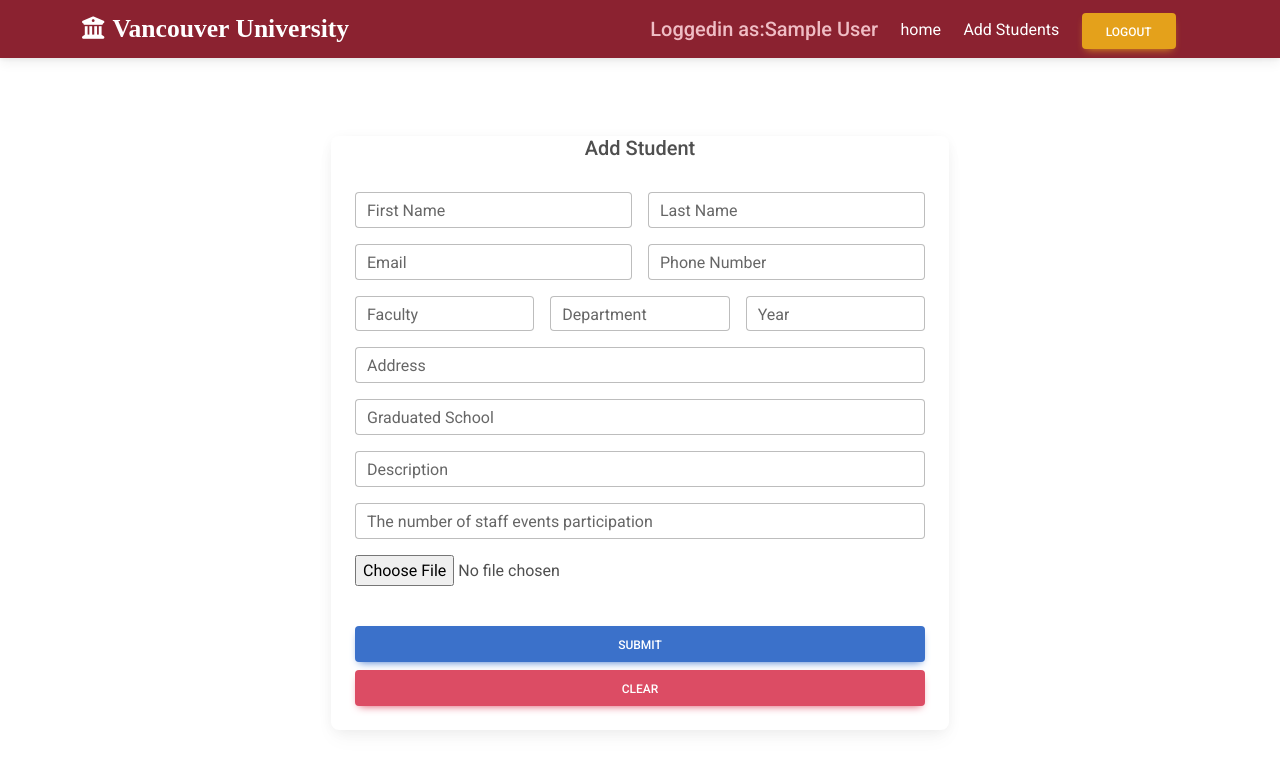
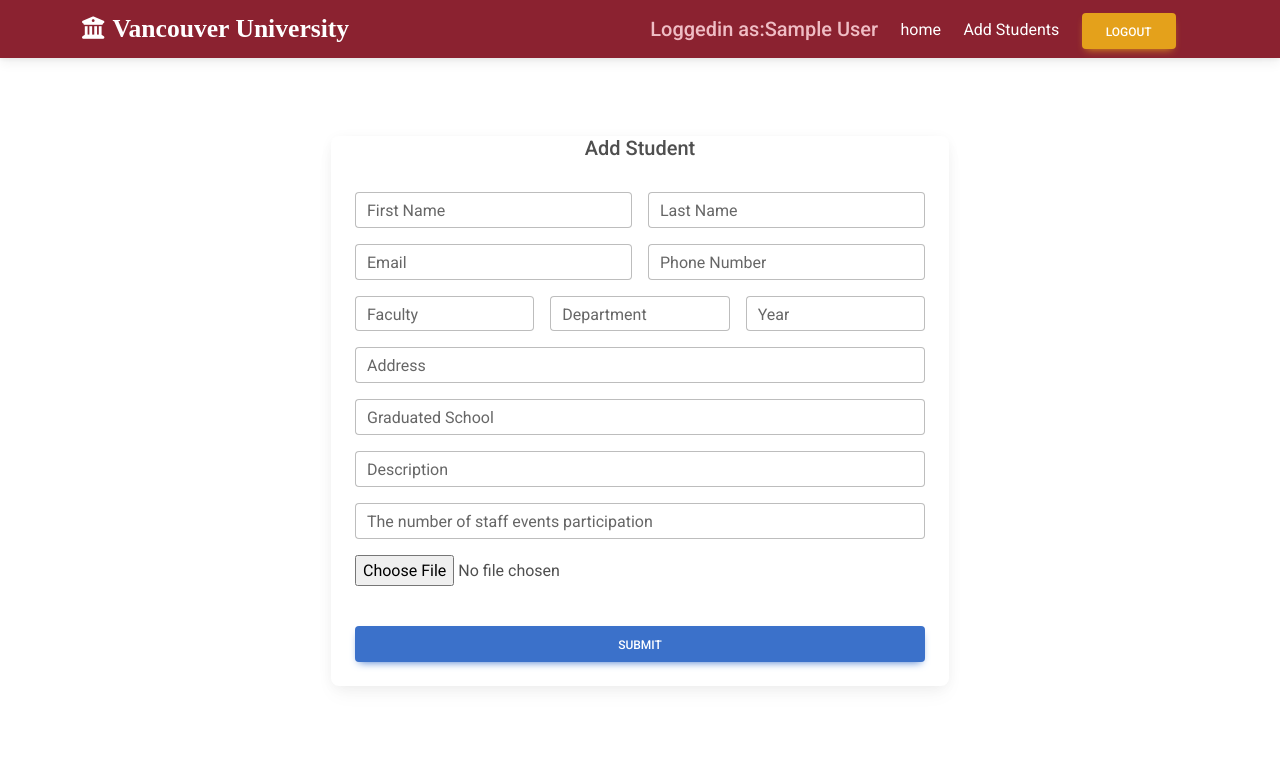
Before and after one commit to MachikaYamauchi/Students_Management_App, a React (Create React App) app in the folder client/: page /addStudent in a window 1280 px wide. Shown: the top 770 px of the page. Built offline with nearby package versions, Linux system fonts and the light colour scheme; sample sign-in values are in the browser's storage.

Commit message:
fix some issues

```diff
--- a/client/src/App.js
+++ b/client/src/App.js
@@ -22,6 +22,7 @@ function App() {
 
   useEffect(() => {
     dispatch(setUser(user)) // keep the user loggedin even though refresh the screen
+    // eslint-disable-next-line react-hooks/exhaustive-deps
   }, []);
 
   return (
--- a/client/src/components/StudentsList.js
+++ b/client/src/components/StudentsList.js
@@ -23,8 +23,9 @@ const StudentsList = ({_id, imageFile, firstName, lastName, email, faculty, depa
           <div className="d-flex align-items-center">
             <img
               src={imageFile}
-              style={{ width: "45px", height: "45px" }}
+              style={{ width: "45px", height: "45px", objectFit:"cover" }}
               className="rounded-circle"
+              alt={_id}
             />
             <div className="ms-3">
               <p className="fw-bold mb-1">{name}</p>
--- a/client/src/pages/AddEditStudent.js
+++ b/client/src/pages/AddEditStudent.js
@@ -52,6 +52,8 @@ const AddEditStudent = () => {
       const singleStudent = students.find(student => student._id === id);
       setStudentData({...singleStudent})
     }
+    // eslint-disable-next-line
+    // eslint-disable-next-line react-hooks/exhaustive-deps
   }, [id])
 
   useEffect(() => {
@@ -86,25 +88,25 @@ const AddEditStudent = () => {
       } else {
         dispatch(updateStudent({id, newStudentdata, toast, navigate}))
       }
-      handleClear();
+      // handleClear();
     }
   };
 
-  const handleClear = () => {
-    setStudentData({
-      firstName: "",
-      lastName: "",
-      email: "",
-      phoneNumber: "",
-      faculty:"",
-      department:"",
-      year: "",
-      address: "",
-      graduatedSchool: "",
-      description: "",
-      participationNumber:""
-    });
-  };
+  // const handleClear = () => {
+  //   setStudentData({
+  //     firstName: "",
+  //     lastName: "",
+  //     email: "",
+  //     phoneNumber: "",
+  //     faculty:"",
+  //     department:"",
+  //     year: "",
+  //     address: "",
+  //     graduatedSchool: "",
+  //     description: "",
+  //     participationNumber:""
+  //   });
+  // };
 
   return (
     <div
@@ -290,14 +292,14 @@ const AddEditStudent = () => {
               <MDBBtn style={{ width: "100%" }}>
                 {id ? "Update" : "Submit"}
               </MDBBtn>
-              <MDBBtn
+              {/* <MDBBtn
                 style={{ width: "100%" }}
                 className="mt-2"
                 color="danger"
                 onClick={handleClear}
               >
                 Clear
-              </MDBBtn>
+              </MDBBtn> */}
             </div>
           </MDBValidation>
         </MDBCardBody>
--- a/client/src/pages/Home.js
+++ b/client/src/pages/Home.js
@@ -1,10 +1,7 @@
 import {
-  MDBBadge,
-  MDBBtn,
   MDBTable,
   MDBTableHead,
   MDBTableBody,
-  MDBIcon,
   MDBCard,
 } from "mdb-react-ui-kit";
 import React, { useEffect } from "react";
@@ -19,6 +16,7 @@ const Home = () => {
 
   useEffect(() => {
     dispatch(getStudents());
+    // eslint-disable-next-line react-hooks/exhaustive-deps
   }, []);
 
   if(loading) {
--- a/client/src/pages/SingleStudent.js
+++ b/client/src/pages/SingleStudent.js
@@ -1,8 +1,8 @@
 import React, {useEffect} from "react";
-import { Link } from "react-router-dom";
 import { useDispatch, useSelector } from "react-redux";
 import { getStudent } from "../redux/features/studentSlice";
-import { useParams } from "react-router-dom";
+import { useParams, useNavigate } from "react-router-dom";
+import Spinner from "../components/Spinner";
 import {
   MDBCard,
   MDBCardImage,
@@ -16,12 +16,18 @@ import {
 const SingleStudent = () => {
   const {id} = useParams();
   const dispatch = useDispatch();
-  const {student} = useSelector(state => ({...state.student}));
+  const {loading, student} = useSelector(state => ({...state.student}));
   const name = `${student.firstName} ${student.lastName}`;
+  const navigate = useNavigate();
 
   useEffect(() => {
     id && dispatch(getStudent(id))
+    // eslint-disable-next-line react-hooks/exhaustive-deps
   }, [id]);
+
+  if(loading) {
+    return <Spinner />
+  }
 
   return (
     <div style={{ margin: "auto", marginTop: "120px", maxWidth: "800px" }}>
@@ -67,11 +73,9 @@ const SingleStudent = () => {
               </MDBListGroupItem>
             </MDBListGroup>
             <div style={{ marginTop: "1rem" }} className="d-flex justify-content-end" >
-              <Link to="/">
-                <MDBBtn color="primary" size="lg">
-                  Close
-                </MDBBtn>
-              </Link>
+              <MDBBtn color="primary" size="lg" onClick={() => navigate("/")}>
+                Back to Home
+              </MDBBtn>
             </div>
           </MDBCol>
         </MDBRow>
```
